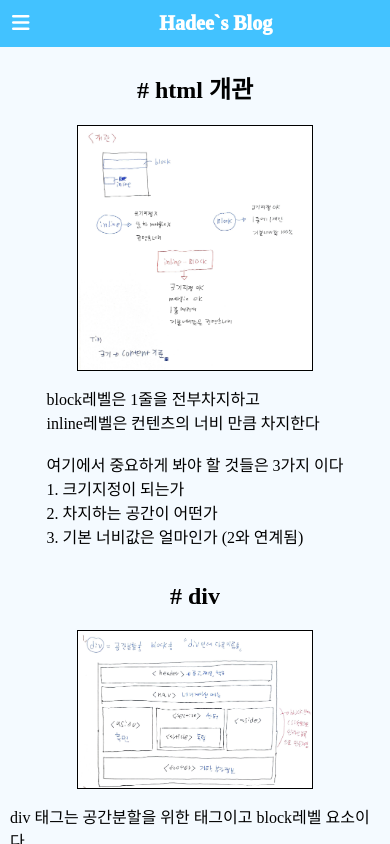
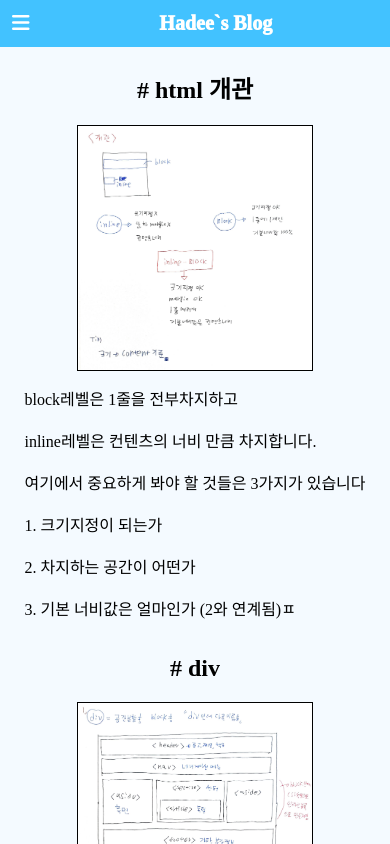
Before and after one commit to hadee2021/skill, a Vue app: page /study/html in a window 390 px wide. Built offline with nearby package versions, Linux system fonts and the light colour scheme.

Commit message:
FIX: mobile-style-modal

```diff
--- a/src/App.vue
+++ b/src/App.vue
@@ -164,5 +164,8 @@ export default {
       height: 100%;
       background-color: rgba(0, 0, 0, 0.5);
     }
+    .AsidMenuForm {
+      width: 63vw;
+    }
   }
 </style>
--- a/src/Json/Css.json
+++ b/src/Json/Css.json
@@ -7,11 +7,11 @@
     "folder": "CSS",
     "picture": "css001개관.png",
     "contentArr": [
-      "css의 큰그림은 3가지 영역이다! <br> <br>",
-      "1. 기본 재료들",
-      "2. 재료들은 어떻게 배치할 것인가 ",
-      "-> 크기지정 vs 크기지정 X",
-      "3. 화면크기에 따른 유동성과 요소의 동적임 "
+      "css의 큰그림은 3가지 영역 입니다. <br><br>",
+      "1. 기본 재료들<br><br>",
+      "2. 재료들은 어떻게 배치할 것인가<br><br>",
+      "-> 크기지정 vs 크기지정 X  <br><br>",
+      "3. 화면크기에 따른 유동성과 요소의 동적 <br><br>"
     ]
   },
   {
@@ -22,14 +22,14 @@
     "folder": "CSS",
     "picture": "css002요소부모자식.png",
     "contentArr": [
-      "웹에 넣는 요소는 크게 3가지이다",
-      "글자, 이미지, 빈칸(너비, 높이 지정 해야함) <br> <br>",
-      "부모에서 자식으로 스타일이 전달된다",
-      "핵심은 스타일이 필요한 대상이 누구냐 이다",
-      "부모 -> 부모만 필요하거나 부모,자식 둘다 필요한경우",
-      "자식 -> 자식만 필요한 경우 <br> <br>",
-      "스타일의 우선순위는 암기해두자",
-      "동일한 우선순위는 코드상위치가 아래로 갈 수록 우선적이다"
+      "웹에 넣는 요소는 크게 3가지 입니다.<br><br>",
+      "글자, 이미지, 빈칸(너비, 높이 지정 해야합니다.) <br><br>",
+      "부모에서 자식으로 스타일이 전달 됩니다. <br><br>",
+      "핵심은 스타일이 필요한 대상이 누구냐 입니다. <br><br>",
+      "부모 -> 부모만 필요하거나 부모,자식 둘다 필요한경우 <br><br>",
+      "자식 -> 자식만 필요한 경우 <br><br>",
+      "스타일의 우선순위는 암기하면 좋습니다. <br><br>",
+      "동일한 우선순위는 코드상위치가 아래로 갈 수록 우선적 입니다. <br><br>"
     ]
   },
   {
@@ -40,11 +40,11 @@
     "folder": "CSS",
     "picture": "css003선택자1.png",
     "contentArr": [
-      "누구에게 스타일을 적용할 것인가 tragetting하는게 선택자이다",
-      "보통은 class를 이용하여 선택을 한다 <br> <br>",
-      "기본적으로 선택하는 방법들은 필수임 <br> <br>",
-      "자식태그가 형제들로 나란히 있을때는",
-      "기하적으로 선택을 해볼 수 있다 "
+      "누구에게 스타일을 적용할 것인가 tragetting하는게 선택자 입니다.<br><br>",
+      "보통은 class를 이용하여 선택을 합니다. <br><br>",
+      "렌더링을 위해서는 간단한 셀렉터를 사용합니다. <br><br>",
+      "자식태그가 형제들로 나란히 있을때는 <br><br>",
+      "기하적으로 선택을 해볼 수 있습니다. <br><br>"
     ]
   },
   {
@@ -55,11 +55,11 @@
     "folder": "CSS",
     "picture": "css004선택자2.png",
     "contentArr": [
-      "사용자의 행동조건에 따른 선택자도 있다<br> <br>",
-      "예를들면, 커서를 올린다던지, 클릭을한다던지 ,등의 행동 <br> <br>",
-      "사용가능여부는 input태그와 연동하여 사용하기도 한다 <br> <br>",
-      "부정은 그것빼고 적용하는 것인데",
-      "이걸 대체할 수 있는 다른 선택자가 없다함"
+      "사용자의 행동조건에 따른 선택자도 있습니다.<br><br>",
+      "예를들면, 커서를 올린다던지, 클릭을한다던지 ,등의 행동 <br><br>",
+      "사용가능여부는 input태그와 연동하여 사용하기도 합니다. <br><br>",
+      "부정은 그것빼고 적용하는 것인데 <br><br>",
+      "이걸 대체할 수 있는 다른 선택자가 없다 합니다. <br><br>"
     ]
   },
   {
@@ -70,13 +70,13 @@
     "folder": "CSS",
     "picture": "css005박스1.png",
     "contentArr": [
-      "박스는 내용요소인 content가 있고",
-      "내용과 경계사이의 공간인 padding이 있다 <br> <br>",
-      "padding은 처음에는 없는 공간임을 명심하자 ",
+      "박스는 내용요소인 content가 있고<br><br>",
+      "내용과 경계사이의 공간인 padding이 있습니다. <br><br>",
+      "padding은 처음에는 없는 공간임을 명심 해야합니다.ㅍ",
       "( 예외적으로 li 태그에는 초기 padding이 존재하긴함 )<br><br>",
-      "마지막으로 박스바깥은 margin이다",
-      "margin은 블록의 레벨에따라 처음에 존재유무가 다르다",
-      "inline, inline-block은 마진이 없다"
+      "마지막으로 박스바깥은 margin 입니다.<br><br>",
+      "margin은 블록의 레벨에따라 처음에 존재유무가 다릅니다.<br><br>",
+      "inline, inline-block은 마진이 없습니다.<br><br>"
     ]
   },
   {
@@ -87,9 +87,9 @@
     "folder": "CSS",
     "picture": "css006박스2.png",
     "contentArr": [
-      "content -> 내용 요소이다",
-      "너비와 높이를 변화시키면 크기변화 하는게 content이다 <br><br>",
-      "블록의 레벨에 따라 크기가 다르니 알아두자"
+      "content -> 내용 요소 입니다.<br><br>",
+      "너비와 높이를 변화시키면 크기변화 하는게 content 입니다<br><br>",
+      "블록의 레벨에 따라 크기가 다르니 알아둬야 합니다.<br><br>"
     ]
   },
   {
@@ -100,11 +100,11 @@
     "folder": "CSS",
     "picture": "css007박스3.png",
     "contentArr": [
-      "padding -> content와 border사이 공간이다",
-      "처음에는 무조건 없음을 알아두자 <br> <br>",
-      "padding의 크기변화시 경계의 길이가 변하는 것도 중요함 <br> <br>",
-      "padding의 크기변화시 블록의 레벨에 따라",
-      "content의 크기에도 영향을 줄 수 있으니 알아두자"
+      "padding -> content와 border사이 공간 입니다.<br><br>",
+      "대부분 처음에는 없음을 알아 둬야 합니다.<br><br>",
+      "padding의 크기변화시 경계의 길이가 변하는 것도 중요합니다. <br> <br>",
+      "padding의 크기변화시 블록의 레벨에 따라<br><br>",
+      "content의 크기에도 영향을 줄 수 있으니 알아 둬야 합니다.<br><br>"
     ]
   },
   {
@@ -115,10 +115,10 @@
     "folder": "CSS",
     "picture": "css008박스4.png",
     "contentArr": [
-      "border -> padding이 없으면 바로 content를 둘러싼다 <br> <br>",
-      "border상 하 좌 우 유무를 이용하면 border중첩현상을 방지 할 수 있다 <br> <br>",
-      "cf) outline은 외곽선인데 outline-offset속성을 음수값을 주면",
-      "외곽선을 박스 안으로 사용 할 수 있다"
+      "border -> padding이 없으면 바로 content를 둘러 쌉니다. <br> <br>",
+      "border상 하 좌 우 유무를 이용하면 border중첩현상을 방지 할 수 있습니다. <br> <br>",
+      "cf) outline은 외곽선인데 outline-offset속성을 음수값을 주면<br><br>",
+      "외곽선을 박스 안으로 사용 할 수 있습니다.<br><br>"
     ]
   },
   {
@@ -129,9 +129,9 @@
     "folder": "CSS",
     "picture": "css009박스5.png",
     "contentArr": [
-      "margin -> 박스바깥의 영역이다 <br> <br>",
-      "양쪽 마진은 서로 중첩되지 안고 밀어낸다 <br> <br>",
-      "상,하 마진은 서로 중첩이되어 겹치게 된다 <br> <br>"
+      "margin -> 박스바깥의 영역입니다. <br> <br>",
+      "양쪽 마진은 서로 중첩되지 않고 밀어 냅니다. <br> <br>",
+      "상,하 마진은 서로 중첩이되어 겹치게 됩니다. <br> <br>"
     ]
   },
   {
@@ -143,11 +143,11 @@
     "picture": "css010너비높이.png",
     "contentArr": [
       "너비와 높이는 크기!!! 를 부여하는 매우 중요한 친구들 이다 <br> <br>",
-      "단위는 고정값과 상대값이 있는데",
+      "단위는 고정값과 상대값이 있는데<br><br>",
       "무조건 그 크기만 사용하려면 고정값을 쓰면되고 <br> <br>",
-      "화면이나 다른 요소에 대해 상대적으로 크기를 지정하고 싶으면",
+      "화면이나 다른 요소에 대해 상대적으로 크기를 지정하고 싶으면<br><br>",
       "상대값을 사용하면 된다 <br> <br>",
-      "상대값은 단위마다 누구를 기준으로 할지 중요하다"
+      "상대값은 단위마다 누구를 기준으로 할지 중요하다<br><br>"
     ]
   },
   {
--- a/src/Json/Html.json
+++ b/src/Json/Html.json
@@ -7,12 +7,12 @@
     "folder": "HTML",
     "picture": "html001개관.png",
     "contentArr": [
-      "block레벨은 1줄을 전부차지하고",
-      "inline레벨은 컨텐츠의 너비 만큼 차지한다<br><br>",
-      "여기에서 중요하게 봐야 할 것들은 3가지 이다",
-      "1. 크기지정이 되는가",
-      "2. 차지하는 공간이 어떤가",
-      "3. 기본 너비값은 얼마인가 (2와 연계됨)"
+      "block레벨은 1줄을 전부차지하고<br><br>",
+      "inline레벨은 컨텐츠의 너비 만큼 차지합니다.<br><br>",
+      "여기에서 중요하게 봐야 할 것들은 3가지가 있습니다<br><br>",
+      "1. 크기지정이 되는가<br><br>",
+      "2. 차지하는 공간이 어떤가<br><br>",
+      "3. 기본 너비값은 얼마인가 (2와 연계됨)ㅍ"
     ]
   },
   {
@@ -23,13 +23,14 @@
     "folder": "HTML",
     "picture": "html002div.png",
     "contentArr": [
-      "div 태그는 공간분할을 위한 태그이고 block레벨 요소이다",
-      "사진의 태그들은 div인데 영역에 따라",
-      "다른 이름들로 표현한 것이다<br><br>",
-      "가운데의 aside, section도 div인데",
-      "왜 1줄에 여러개냐 할 수 있는데",
-      "css에서 display속성을 inline-block으로 바꾸어서",
-      "저렇게 사용한 것 뿐이다"
+      "div 태그는 공간분할을 위한 태그이고 block레벨 요소입니다.<br><br>",
+      "사진의 태그들은 div인데 영역에 따라<br><br>",
+      "의미가 있는 이름으로 표현한 것입니다<br><br>",
+      "이를 시멘틱 태그라고 합니다.<br><br><br>",
+      "가운데의 aside, section도 div인데<br><br>",
+      "왜 1줄에 여러개냐 할 수 있는데<br><br>",
+      "css에서 display속성을 inline-block으로 바꾸어서<br><br>",
+      "저렇게 사용한 것 뿐 입니다<br><br>"
     ]
   },
   {
@@ -40,9 +41,9 @@
     "folder": "HTML",
     "picture": "html003단락.png",
     "contentArr": [
-      "글자에 대한 태그도 있다<br><br>",
-      "글자로 1줄을 전부차지 하게 하고 싶으면 block레벨 태그",
-      "글자 그 자체 너비만 차지하게 싶으면 inline 레벨 태그"
+      "글자에 대한 태그도 있습니다<br><br>",
+      "글자로 1줄을 전부차지 하게 하고 싶으면 block레벨 태그<br><br>",
+      "글자 그 자체 너비만 차지하게 싶으면 inline 레벨 태그<br><br>"
     ]
   },
   {
@@ -53,15 +54,15 @@
     "folder": "HTML",
     "picture": "html004기능형1.png",
     "contentArr": [
-      "특정한 기능을 구현하는 태그",
-      "input태그는 사용자로 부터 입력값을 받는 역할을 한다",
-      "type은 구현할 기능의 종류이고",
-      "value는 사용자가 입력하는 값이다 ",
-      "이 값은 개발자가 default로 정해 줄 수 도 있다<br><br>",
-      "여기서 input과 button을 함께 봐야할 포인트가 있다",
-      "자! 제출을 의미하는 submit버튼을 2가지 방식으로 만들 수 있는데",
-      "button태그는 input태그와 달리 디자인적 요소에서 매우 자유롭다",
-      "왜냐, &lt;button&gt; &lt;/button&gt;  사이에 다른 태그등 자유롭게 올 수 있기 때문이다"
+      "특정한 기능을 구현하는 태그<br><br>",
+      "input태그는 사용자로 부터 입력값을 받는 역할을 합니다.<br><br>",
+      "type은 구현할 기능의 종류이고<br><br>",
+      "value는 사용자가 입력하는 값 입니다.<br><br>",
+      "이 값은 개발자가 default로 정해 줄 수 도 있습니다.<br><br><br>",
+      "여기서 input과 button을 함께 봐야할 포인트가 있습니다.<br><br>",
+      "자! 제출을 의미하는 submit버튼을 2가지 방식으로 만들 수 있는데<br><br>",
+      "button태그는 input태그와 달리 디자인적 요소에서 자유롭습니다<br><br>",
+      "왜냐하면, &lt;button&gt; &lt;/button&gt;  사이에 다른 태그등 자유롭게 올 수 있기 때문입니다.<br><br>"
     ]
   },
   {
@@ -72,19 +73,19 @@
     "folder": "HTML",
     "picture": "html005기능형2.png",
     "contentArr": [
-      "1) textarea태그는 직접 마우스로 드래그 하여 크기조절이 가능하다<br><br>",
-      "2) ul은 순서없이 볼릿으로 리스트를 구분하는데 <br>",
-      "스타일 속성에서 볼릿을 제거 할 수 있고",
-      "주로 네비게이션 메뉴를 만들때 유용하다<br><br>",
-      "3) select option은 서로 세트로",
-      "사용자가 선택을 할 수 있는 선택지 그룹을 만든다 <br><br>",
+      "1) textarea태그는 직접 마우스로 드래그 하여 크기조절이 가능합니다.<br><br>",
+      "2) ul은 순서없이 볼릿으로 리스트를 구분하는데 <br><br>",
+      "스타일 속성에서 볼릿을 제거 할 수 있고<br><br>",
+      "주로 네비게이션 메뉴를 만들때 유용합니다.<br><br>",
+      "3) select option은 서로 세트로<br><br>",
+      "사용자가 선택을 할 수 있는 선택지 그룹을 만듭니다. <br><br>",
       "4) fieldset은 사각형 상자이고 legend는 상자의 이름 <br><br>",
-      "5) form태그는 양식에서 많이 사용되는데 ",
-      "action에서 어디로 보낼지 경로를 적고",
-      "method에서 보내는 방식을 정의한다",
-      "보내는 방식은 get방식과 post방식이 있는데",
-      "form태그안에서 input처럼 사용자가 입력한 값을 보낼때",
-      "name속성을 이용해서 name속성값 = input에 입력받은값의 형태로 보내게 된다"
+      "5) form태그는 양식에서 많이 사용되는데<br><br>",
+      "action에서 어디로 보낼지 경로를 적고<br><br>",
+      "method에서 보내는 방식을 정의 합니다<br><br>",
+      "보내는 방식은 get방식과 post방식이 있는데<br><br>",
+      "form태그안에서 input처럼 사용자가 입력한 값을 보낼때<br><br>",
+      "name속성을 이용해서 name속성값 = input에 입력받은값의 형태로 보내게 됩니다.<br><br>"
     ]
   },
   {
@@ -95,12 +96,12 @@
     "folder": "HTML",
     "picture": "html006기능형3.png",
     "contentArr": [
-      "table태그 <br> <br>",
-      "tr태그는 행을 만들고",
-      "td태그는 열을 만든다",
-      "사진에서처럼 각태그에 대해 스타일을 적용하면 테이블이 완성된다",
+      "table태그 <br><br>",
+      "tr태그는 행을 만들고<br><br>",
+      "td태그는 열을 만듭니다.<br><br>",
+      "사진에서처럼 각태그에 대해 스타일을 적용하면 테이블이 완성됩니다.<br><br>",
       "셀병합을 하고싶다면 td에서 colspan과 rowspan을 활용하자 <br> <br>",
-      "병합의 팁이라면 병합의 시작점에서 td를 위치시키는게 중요하다"
+      "병합의 팁이라면 병합의 시작점에서 td를 위치시키는게 중요합니다.<br><br>"
     ]
   },
   {
@@ -111,13 +112,13 @@
     "folder": "HTML",
     "picture": "html007이미지수정.png",
     "contentArr": [
-      "마지막으로 사진, 비디오, 음악 관련 태그이다",
-      "img라는 친구는 특별한데",
-      "inline-block요소이고",
-      "width조절시에 비율이 유지되면서 height도 같이변한다 <br> <br>",
-      "audio와 video 태그는 음악과 영상 태그이다",
-      "embed는 동영상을 보여주는 태그인데",
-      "동영상 외적으로도 플러그인같이 외부의 요소도 받아서 사용할 수 있다"
+      "마지막으로 사진, 비디오, 음악 관련 태그 입니다.<br><br>",
+      "img라는 친구는 특별한데<br><br>",
+      "inline-block요소이고<br><br>",
+      "width조절시에 비율이 유지되면서 height도 같이 변합니다. <br><br>",
+      "audio와 video 태그는 음악과 영상 태그 입니다.<br><br>",
+      "embed는 동영상을 보여주는 태그인데<br><br>",
+      "동영상 외적으로도 플러그인같이 외부의 요소도 받아서 사용할 수 있습니다<br><br>"
     ]
   }
 ]
--- a/src/components/AsideMenu.vue
+++ b/src/components/AsideMenu.vue
@@ -168,8 +168,7 @@ export default {
     position: fixed;
     top: 90px;
     left: 5px;
-    width: 300px;
-    /* height: calc(100vh - 20px); */
+    max-width: 300px;
     border: 2px solid rgb(66, 194, 255);
     background-color: rgba(66, 194, 255);
     margin: 5px 0 0 20px;
```
